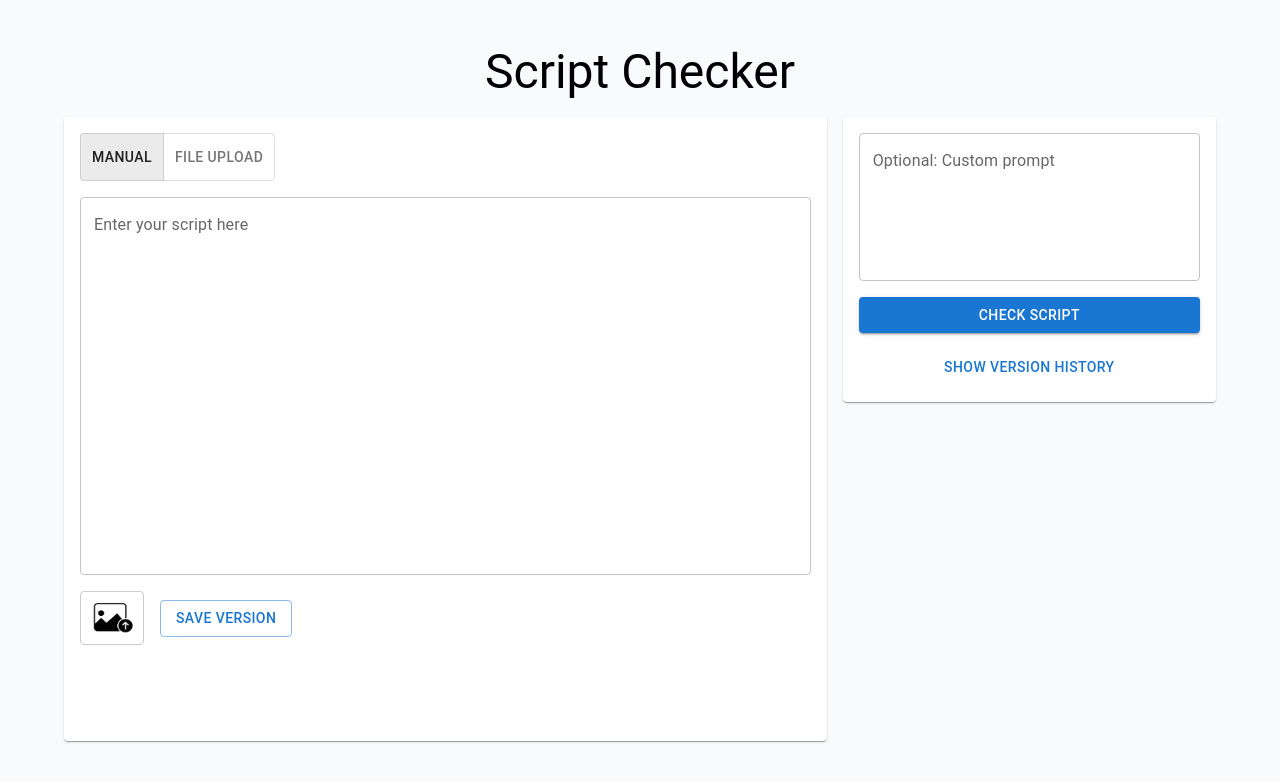
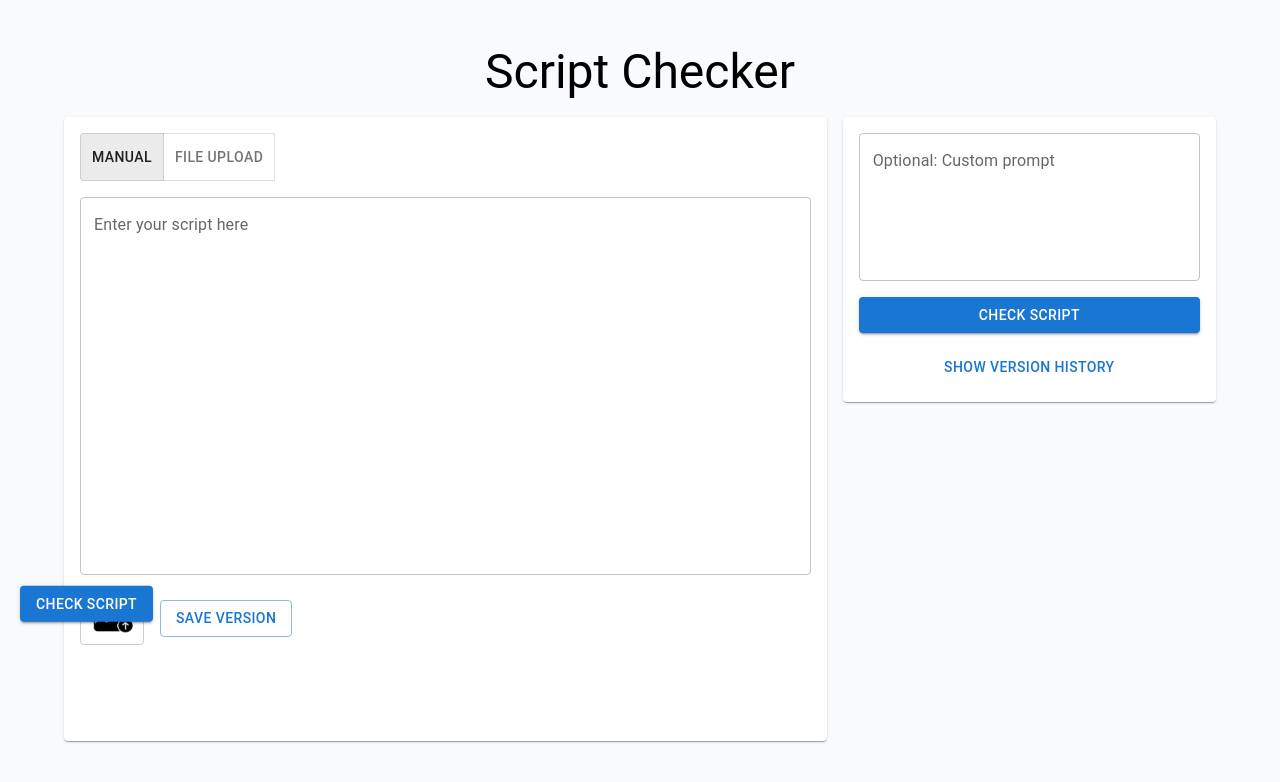
Before and after one commit to ruichenZz/cs239-attention-span, a React (Create React App) app in the folder script-checker/frontend/: page / in a window 1280 px wide. Shown: the top 782 px of the page. Built offline with nearby package versions, Linux system fonts and the light colour scheme.

Commit message:
Update App.jsx

```diff
--- a/script-checker/frontend/src/App.jsx
+++ b/script-checker/frontend/src/App.jsx
@@ -34,6 +34,10 @@ function App() {
 
   // Ref to track cursor position in the multiline TextField
   const textFieldRef = useRef(null);
+
+  const [hoveredParagraph, setHoveredParagraph] = useState(null);
+  const [clickedParagraph, setClickedParagraph] = useState(null);
+
 
   const handleModeChange = (event, newMode) => {
     if (newMode !== null) {
@@ -157,7 +161,21 @@ function App() {
               >
                 <ToggleButton value="manual">Manual</ToggleButton>
                 <ToggleButton value="upload">File Upload</ToggleButton>
+                <Button
+                  variant="contained"
+                  onClick={handleSubmit}
+                  sx={{
+                    position: "fixed",
+                    bottom: "20%",
+                    left: "20px",
+                    transform: "translateY(-50%)",
+                    zIndex: 1000
+                  }}
+                >
+                  Check Script
+                </Button>
               </ToggleButtonGroup>
+
             )}
 
             {isReadOnly ? (
@@ -166,7 +184,7 @@ function App() {
               // ---------------------
               <>
                 {suggestions ? (
-                  <HighlightedScript script={script} suggestions={suggestions} />
+                  <HighlightedScript script={script} suggestions={suggestions} hoveredParagraph={hoveredParagraph} clickedParagraph={clickedParagraph} />
                 ) : (
                   <Box
                     sx={{
@@ -299,7 +317,7 @@ function App() {
               fullWidth
               sx={{ mb: 2 }}
             />
-            <Button variant="contained" fullWidth onClick={handleSubmit}>
+            <Button className="floating-button" variant="contained" fullWidth onClick={handleSubmit}>
               Check Script
             </Button>
             {error && (
@@ -321,7 +339,18 @@ function App() {
 
           {suggestions && (
             <Paper sx={{ p: 2, overflowY: "auto", flex: 1, mb: 2 }}>
-              <Timeline data={suggestions} />
+
+              {/* Timeline Title */}
+              <Typography variant="h6" gutterBottom>
+                Timeline
+              </Typography>
+
+              {/* Total Duration Below Title */}
+              <Typography variant="body2" sx={{ fontWeight: "bold", color: "#64748b", textAlign: "right", mb: 1 }}>
+                About {suggestions?.duration?.reduce((acc, val) => acc + val, 0) || 0} seconds
+              </Typography>
+
+              <Timeline data={suggestions} setHoveredParagraph={setHoveredParagraph} setClickedParagraph={setClickedParagraph} />
 
               <Typography variant="h6" gutterBottom sx={{ mt: 2 }}>
                 Feedback
@@ -336,7 +365,7 @@ function App() {
               <Box sx={{ pl: 2 }}>
                 <Typography variant="subtitle1">
                   <strong>Informational Paragraphs:</strong>{" "}
-                  {suggestions.information.join(", ") || "None"}
+                  {suggestions.information.map((idx) => idx + 1).join(", ") || "None"}
                 </Typography>
                 <Typography variant="subtitle1">
                   <strong>Comedic Paragraphs:</strong>{" "}
@@ -353,6 +382,8 @@ function App() {
               </Box>
             </Paper>
           )}
+
+
 
           {/* Version History Panel */}
           {showVersions && (
```
